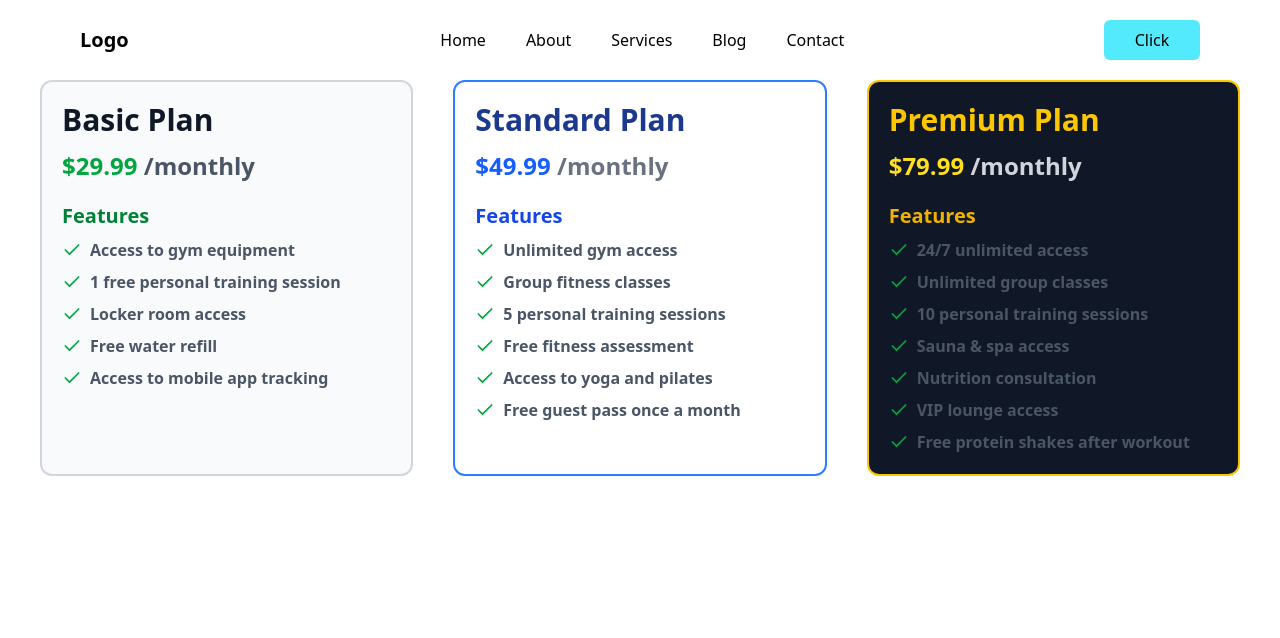
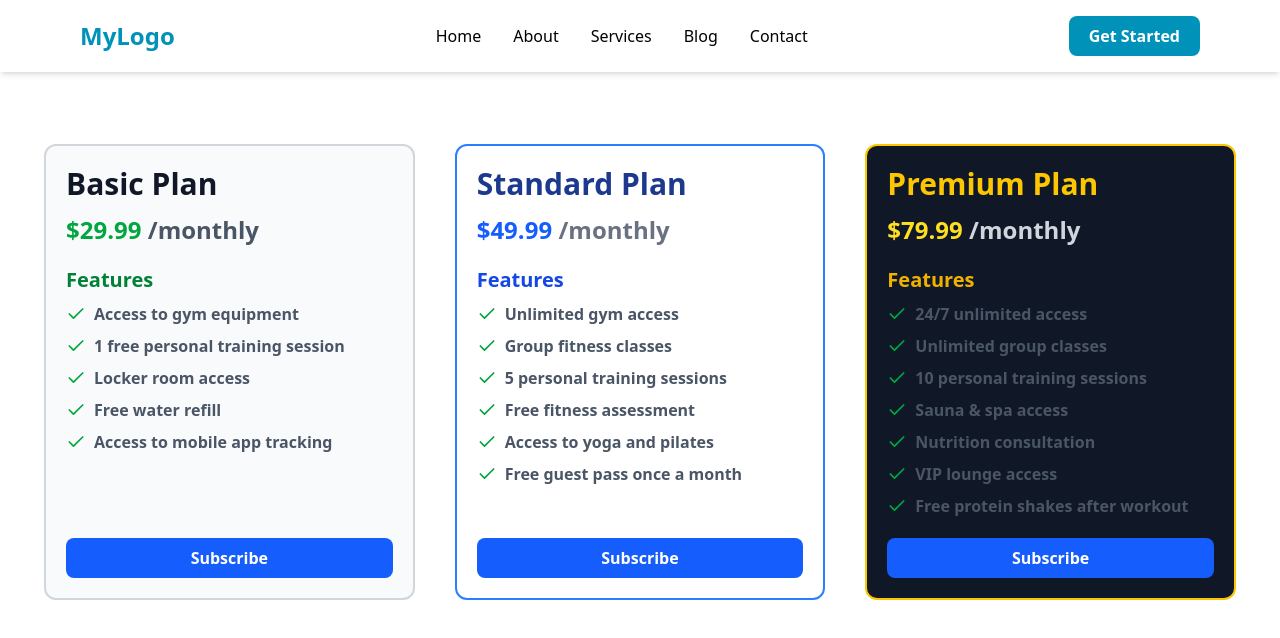
Before and after one commit to hakimcolor/Product-Priceing, a React (Vite) app: page /contact in a window 1280 px wide. Shown: the top 638 px of the page. Built offline with nearby package versions, Linux system fonts and the light colour scheme.

Commit message:
my commit

```diff
--- a/src/componentes/GyemAllData.jsx
+++ b/src/componentes/GyemAllData.jsx
@@ -4,8 +4,9 @@ const GyemAllData = ({ fatCdata }) => {
   const Data = use(fatCdata)
   console.log(Data);
 
-  return <div className='max-w-[1200px] mx-auto p-4 md:p-0'>
-    <div className='grid xl:grid-cols-3  gap-x-10 md:grid-cols-2'>
+  return <div className='max-w-[1200px] mx-auto p-4 md:p-2 xl:p-1 2xl:p-0 mt-30
+   '>
+    <div className='grid xl:grid-cols-3  gap-x-10 md:grid-cols-2 gap-y-10'>
       {Data.map((keys) =><GymeCard keys={keys} key={keys.id}></GymeCard>)}
 </div>
 
--- a/src/componentes/GymFeatures.jsx
+++ b/src/componentes/GymFeatures.jsx
@@ -5,7 +5,7 @@ const GymFeatures = ({ k }) => {
   return (
     <div>
       <ul className='font-bold text-gray-600'>
-        <li className="flex items-center gap-2">
+        <li className="flex items-center gap-2 ">
           <Check className="w-5 h-5 text-green-600" aria-hidden="true" />
           {k}
         </li>
--- a/src/componentes/GymeCard.jsx
+++ b/src/componentes/GymeCard.jsx
@@ -39,24 +39,30 @@ const GymeCard = ({ keys }) => {
   }
 
   return (
-    <div className={`border-2 ${border} ${cardBg} p-5 mt-5 rounded-xl`}>
-
+    <div
+      className={`border-2  ${border} ${cardBg} p-5 mt-5  rounded-xl flex flex-col h-full `}
+    >
       <div className={`font-bold text-3xl ${titleColor}`}>{name}</div>
-
 
       <div className={`font-bold text-2xl ${priceColor} mt-3`}>
         ${price} <span className={`${cycleColor}`}>/{billingCycle}</span>
       </div>
 
-
       <div className={`text-xl font-semibold mt-5 ${featuresTitleColor}`}>
         Features
       </div>
 
-      <div className="mt-2 space-y-2">
+      <div className="mt-2 space-y-2 flex-grow">
         {features.map((k, index) => (
           <GymFeatures k={k} key={index} />
         ))}
+      </div>
+
+
+      <div className="">
+        <button className="w-full bg-blue-600 text-white font-bold py-2 px-4 rounded-lg hover:bg-blue-700 active:scale-95 transition-transform duration-150">
+          Subscribe
+        </button>
       </div>
     </div>
   );
--- a/src/componentes/Navber.jsx
+++ b/src/componentes/Navber.jsx
@@ -18,33 +18,52 @@ const Navber = () => {
   };
 
   return (
-    <div>
-      <nav className="flex  justify-between items-center px-6 md:px-20 mt-5">
-
-        <span className="flex items-center  gap-x-4 ">
-          <button onClick={handleClick} className="md:hidden ">
+    <nav className="w-full fixed top-0 left-0 bg-white shadow-md z-50">
+      <div className="flex justify-between items-center px-6 md:px-20 py-4">
+        {/* Logo */}
+        <div className="flex items-center gap-4">
+          <button
+            onClick={handleClick}
+            className="md:hidden focus:outline-none"
+          >
             {open ? <X size={28} /> : <Menu size={28} />}
           </button>
-          <h1 className="font-bold text-xl ">Logo</h1>
-        </span>
+          <h1 className="font-bold text-2xl text-cyan-600">MyLogo</h1>
+        </div>
 
-
-        <ul
-          className={`flex flex-col md:flex-row gap-y-4 md:gap-x-10 absolute md:static bg-gray-400  md:bg-transparent w-[60%] left-0 rounded-tr-xl rounded-br-xl px-6 md:px-0 py-4 md:py-0 shadow-md md:shadow-none transition-all duration-700 md:px-20  xl:px-40 2xl:px-[600px] ${
-            open ? 'top-16 ' : 'left-[-690px] top-16'
-          }`}
-        >
+        {/* Desktop Navigation */}
+        <ul className="hidden md:flex md:items-center md:gap-8">
           {navgationData.map((route) => (
             <Navdata key={route.id} route={route} />
           ))}
         </ul>
 
+        {/* Desktop CTA Button */}
+        <button className="hidden md:block bg-cyan-600 text-white font-semibold px-5 py-2 rounded-lg hover:bg-cyan-700 transition-colors duration-300">
+          Get Started
+        </button>
+      </div>
 
-        <button className="bg-cyan-300 p-2 w-24 rounded-md hover:text-white hover:bg-gray-600 cursor-pointer ">
-          Click
-        </button>
-      </nav>
-    </div>
+      {/* Mobile Menu */}
+      <div
+        className={`md:hidden bg-white shadow-md absolute top-full left-0 w-full transition-all duration-300 ease-in-out ${
+          open
+            ? 'max-h-screen opacity-100 py-4'
+            : 'max-h-0 opacity-0 overflow-hidden'
+        }`}
+      >
+        <ul className="flex flex-col gap-4 px-6">
+          {navgationData.map((route) => (
+            <Navdata key={route.id} route={route} />
+          ))}
+        </ul>
+        <div className="px-6 mt-4">
+          <button className="w-full bg-cyan-600 text-white font-semibold py-2 rounded-lg hover:bg-cyan-700 transition-colors duration-300">
+            Get Started
+          </button>
+        </div>
+      </div>
+    </nav>
   );
 };
 
--- a/src/componentes/Navdata.jsx
+++ b/src/componentes/Navdata.jsx
@@ -2,11 +2,9 @@ import React from 'react';
 
 const Navdata = ({ route }) => {
   return (
-    <div>
-      <li className='hover:bg-white md:bg-transparent px-2 md:px-0 rounded-md md:rounded-none cursor-pointer'>
-        <a href={route.path}>{route.name}</a>
-      </li>
-    </div>
+    <li className="px-3 py-2 md:px-0 md:py-0 rounded-md md:rounded-none cursor-pointer transition-all duration-300 hover:text-cyan-600 hover:underline">
+      <a href={route.path}>{route.name}</a>
+    </li>
   );
 };
 
```
